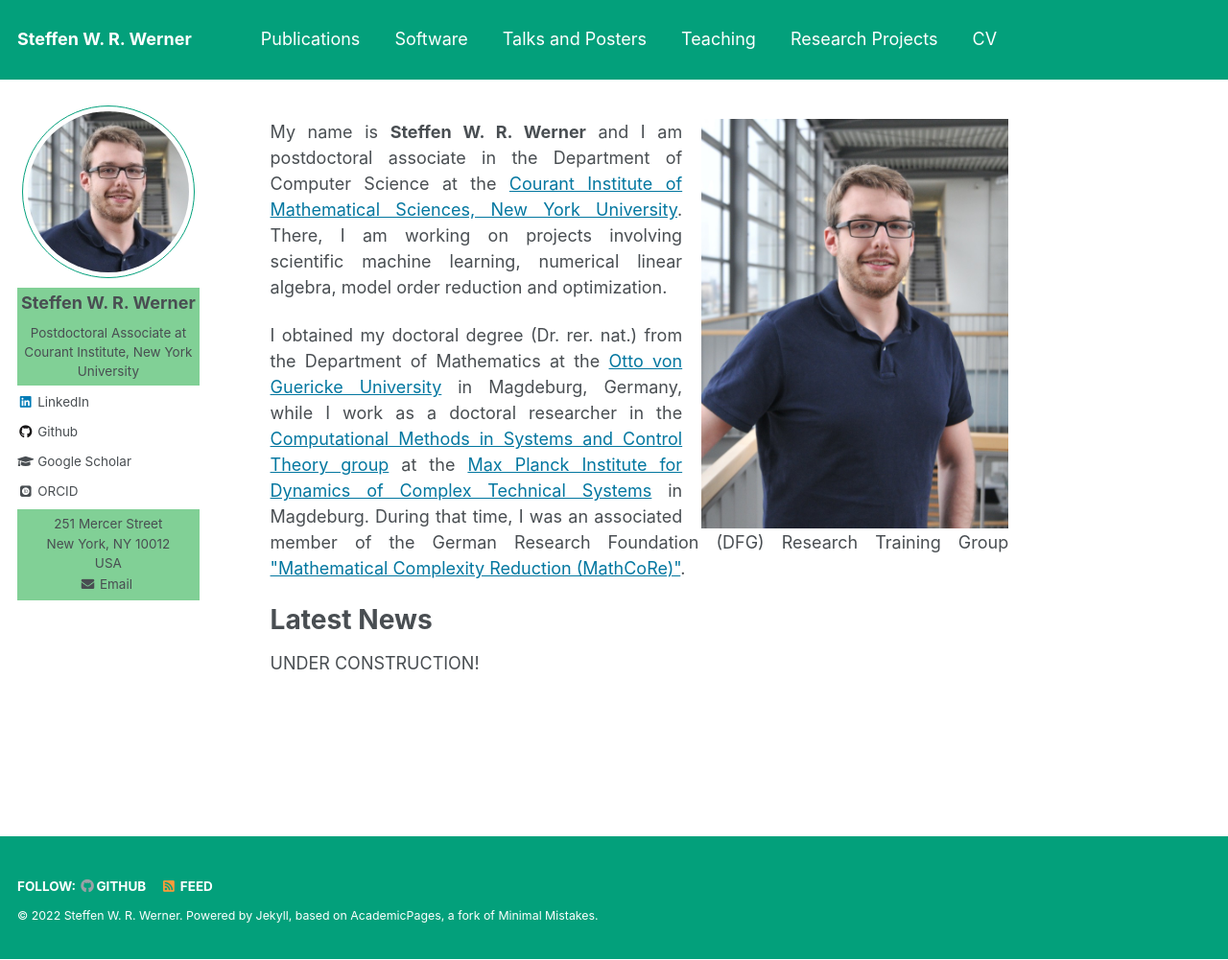
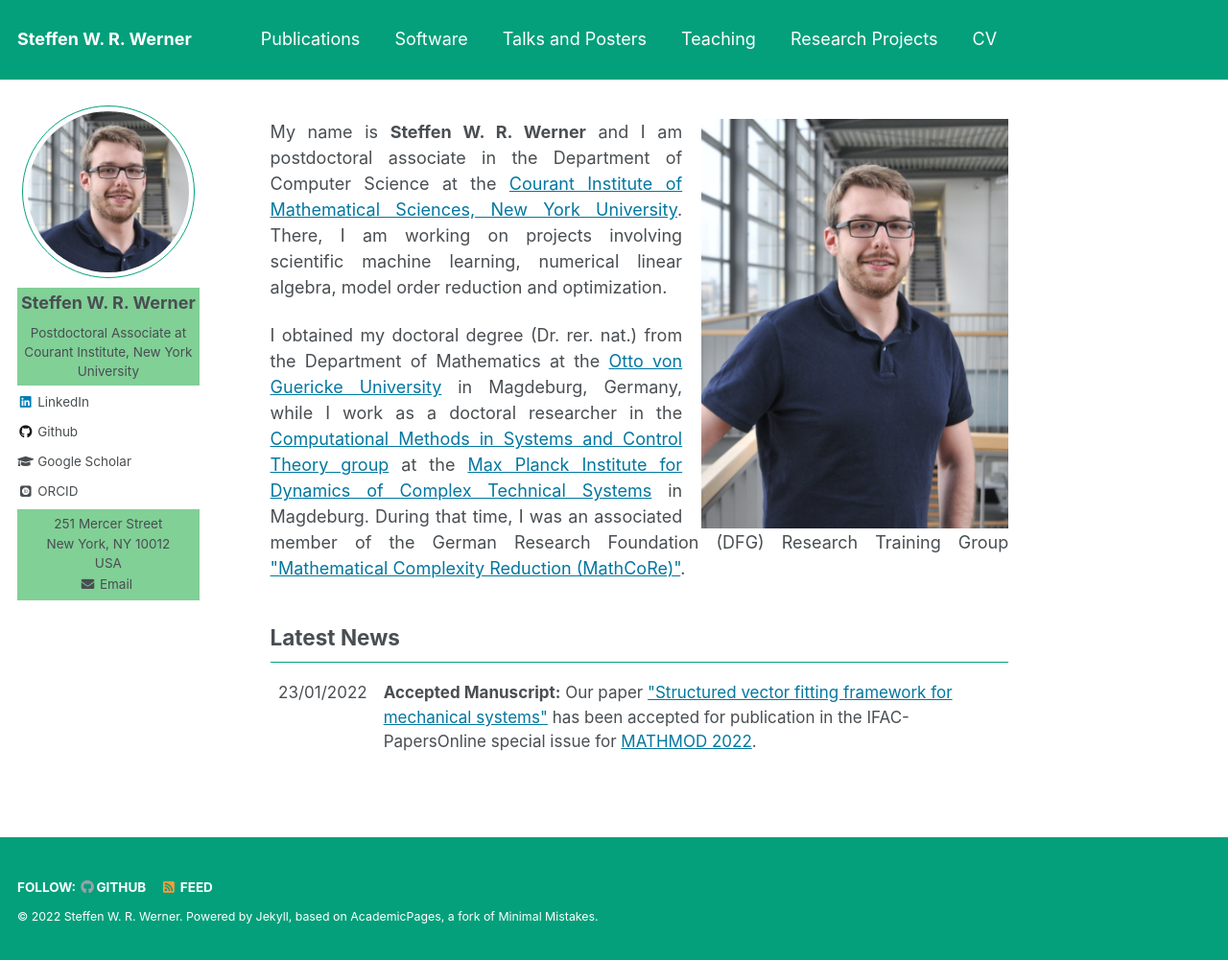
Before and after one commit to ninsteve/ninsteve.github.io, a Jekyll site: the page built from _pages/about.md, in a window 1280 px wide and 1001 px high. Shown: the whole window at 96% size. Built offline with Jekyll 4.4.1, drawn with Linux system fonts in a browser that asks for light colours; some web fonts are replaced.

Commit message:
First news entry.

```diff
--- a/_pages/about.md
+++ b/_pages/about.md
@@ -33,6 +33,17 @@ href="https://www.mathcore.ovgu.de/">"Mathematical Complexity Reduction
 (MathCoRe)"</a>.
 </p>
 
-# Latest News #
+## Latest News ##
 
-UNDER CONSTRUCTION!
+<table class="eventtable">
+  <tr>
+    <td style="width:8%"> 23/01/2022 </td>
+    <td> <strong>Accepted Manuscript:</strong>
+      Our paper
+      <a target="blank_" href="https://arxiv.org/abs/2110.09220">"Structured
+      vector fitting framework for mechanical systems"</a>
+      has been accepted for publication in the IFAC-PapersOnline special issue
+      for <a target="blank_" href="https://www.mathmod.at/">MATHMOD 2022</a>.
+    </td>
+  </tr>
+</table>
```
